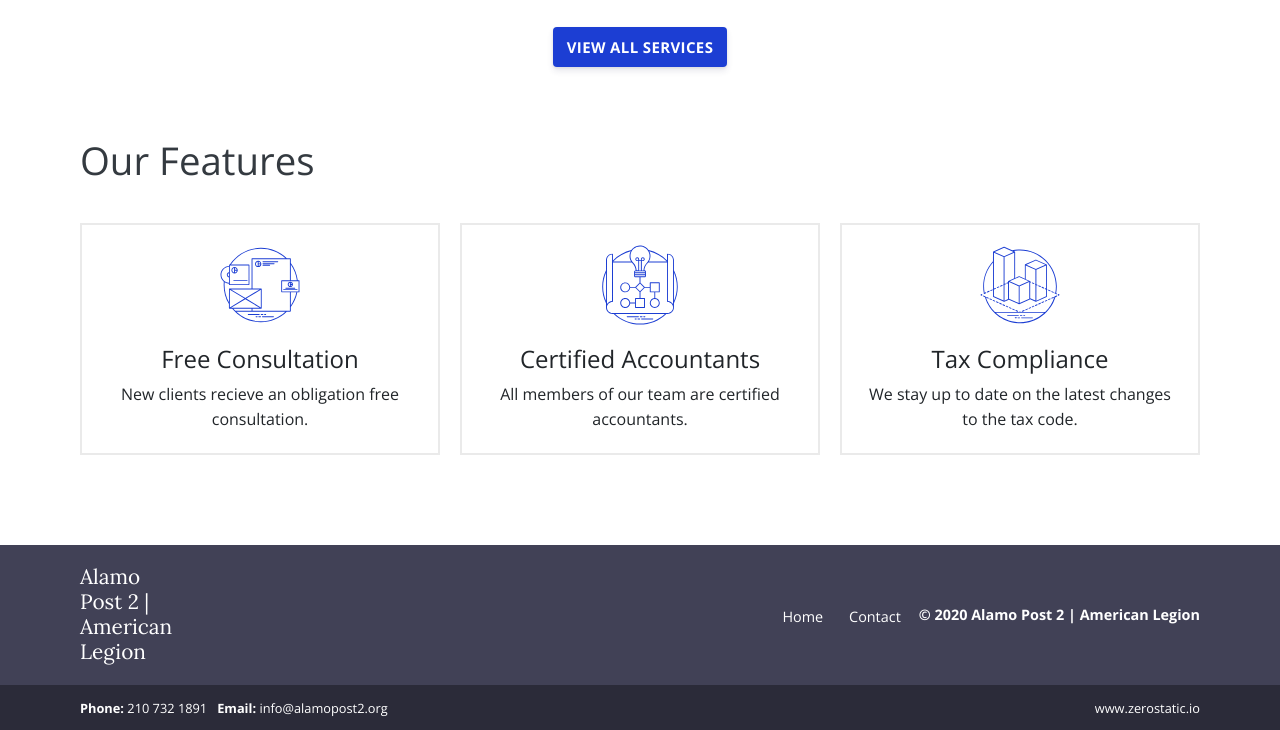
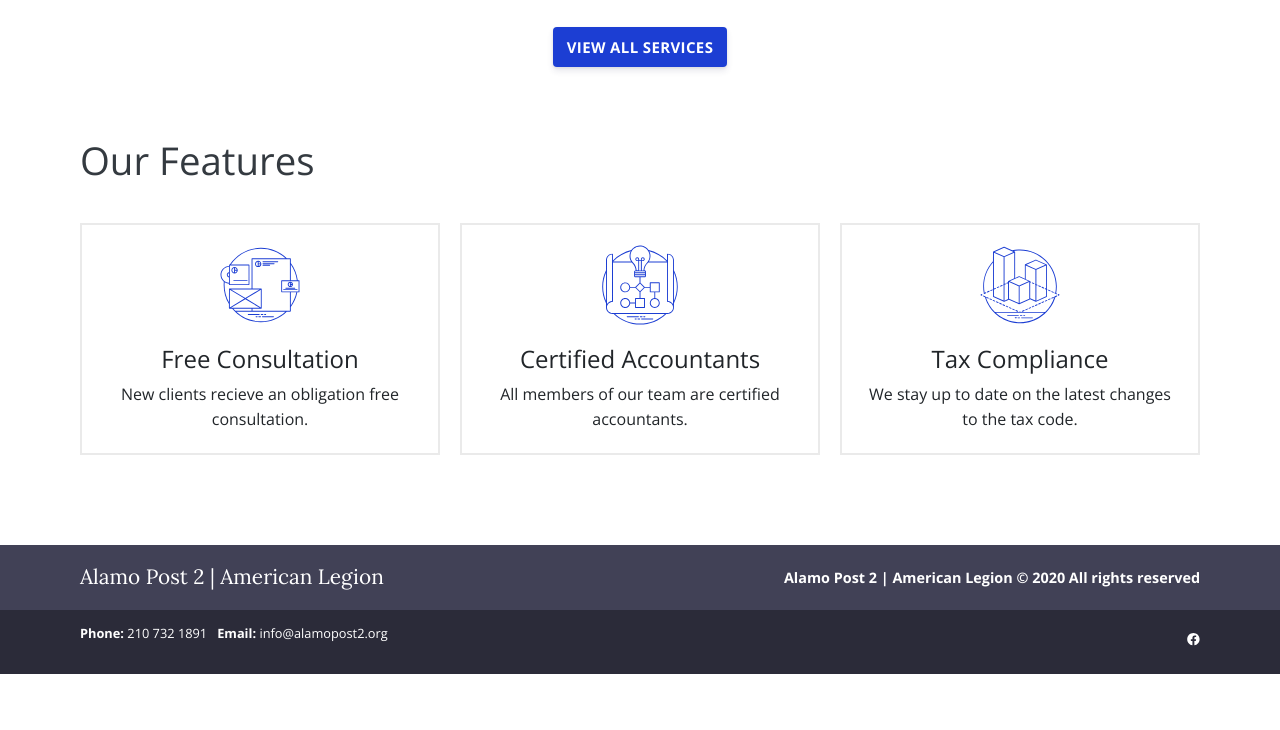
Before and after one commit to Team-Poseidon/alamopost2, a Gatsby site: page / in a window 1280 px wide. Shown: the part 1092-1822 px from the top of the page. After the commit the page ends 1766 px from the top, so only its background shows below. Built offline with nearby package versions, Linux system fonts and the light colour scheme; Gatsby itself is replaced by a stand-in of ours.

Commit message:
Edit footer and include facebook icon

```diff
--- a/gatsby-config.js
+++ b/gatsby-config.js
@@ -7,6 +7,7 @@ module.exports = {
     contact: {
       phone: '210 732 1891',
       email: 'info@alamopost2.org',
+      facebook: 'https://www.facebook.com/alamopost2',
     },
     menuLinks: [
       {
--- a/package.json
+++ b/package.json
@@ -10,6 +10,9 @@
     "serve": "gatsby serve"
   },
   "dependencies": {
+    "@fortawesome/fontawesome-svg-core": "^1.2.27",
+    "@fortawesome/free-brands-svg-icons": "^5.12.1",
+    "@fortawesome/react-fontawesome": "^0.1.8",
     "gatsby": "^2.19.22",
     "gatsby-plugin-google-analytics": "^2.1.36",
     "gatsby-plugin-react-helmet": "^3.1.22",
@@ -21,7 +24,8 @@
     "prettier": "^1.19.1",
     "react": "^16.12.0",
     "react-dom": "^16.12.0",
-    "react-helmet": "^5.2.1"
+    "react-helmet": "^5.2.1",
+    "react-icons": "^3.9.0"
   },
   "devDependencies": {
     "babel-eslint": "^10.1.0",
--- a/src/components/Footer.js
+++ b/src/components/Footer.js
@@ -9,20 +9,8 @@ const Footer = props => (
           <div className="footer">
             <h3 className="footer-title">{props.data.site.siteMetadata.title}</h3>
             <ul className="footer-menu">
-              <li>
-                {' '}
-                <Link to="/">Home</Link>
-              </li>
-              <li>
-                {' '}
-                <Link to="/contact">Contact</Link>
-              </li>
               <li className="copyright">
-                ©
-{' '}
-{new Date().getFullYear()}
-{' '}
-{props.data.site.siteMetadata.title}
+                {props.data.site.siteMetadata.title} © {new Date().getFullYear()} All rights reserved
               </li>
             </ul>
           </div>
--- a/src/components/SubFooter.js
+++ b/src/components/SubFooter.js
@@ -1,5 +1,6 @@
 import React from 'react';
 import { graphql, StaticQuery } from 'gatsby';
+import { FontAwesomeIcon } from '@fortawesome/react-fontawesome'
 
 const SubFooter = props => (
   <div className="sub-footer-strip">
@@ -14,7 +15,6 @@ const SubFooter = props => (
               </li>
               <li>
                 <strong>Email: </strong>
-{' '}
                 <a href={`mailto:${props.data.site.siteMetadata.contact.email}`}>
                   {props.data.site.siteMetadata.contact.email}
                 </a>
@@ -22,7 +22,9 @@ const SubFooter = props => (
             </ul>
             <ul>
               <li>
-                <a href="https://www.zerostatic.io">www.zerostatic.io</a>
+                <a href={props.data.site.siteMetadata.contact.facebook}>
+                  <FontAwesomeIcon icon={["fab", "facebook"]} style={{height: "3em"}}  />
+                </a>
               </li>
             </ul>
           </div>
@@ -41,6 +43,7 @@ export default props => (
             contact {
               email
               phone
+              facebook
             }
           }
         }
--- a/src/layouts/index.js
+++ b/src/layouts/index.js
@@ -3,8 +3,11 @@ import SEO from '../components/SEO'
 import Header from '../components/Header'
 import Footer from '../components/Footer'
 import SubFooter from '../components/SubFooter'
+import { library } from '@fortawesome/fontawesome-svg-core'
+import { fab } from '@fortawesome/free-brands-svg-icons'
 import '../scss/style.scss'
 
+library.add(fab)
 const Layout = props => {
   return (
     <React.Fragment>
--- a/src/scss/components/_footer.scss
+++ b/src/scss/components/_footer.scss
@@ -4,14 +4,12 @@
   padding-bottom: 20px;
 }
 .footer {
-  display: flex;
-  justify-content: space-between;
-  flex-direction: column;
-  align-items: flex-start;
+  display: grid;
+  justify-items: stretch;
+  grid-template-columns: 1fr 1fr;
+  align-items: center;
   @include media-breakpoint-up(sm) {
-    justify-content: space-between;
-    flex-direction: row;
-    align-items: center;
+    justify-items: space-between;
   }
   .footer-title {
     color: #ffffff;
```
Also changed, not shown: 1 other file.
